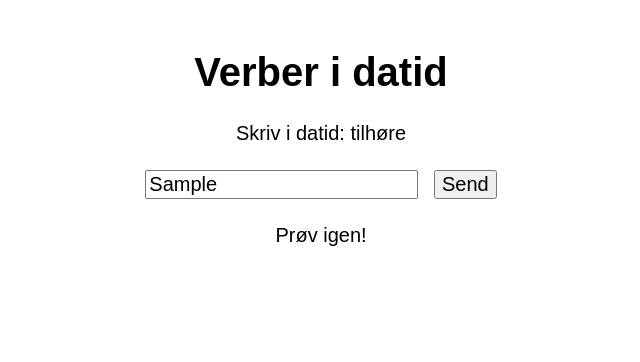
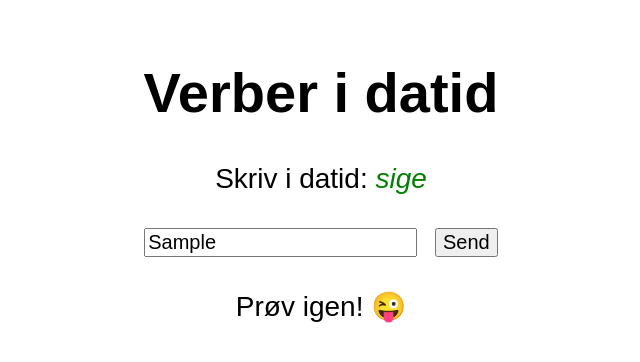
Before and after one commit to komarserjio/random, a plain HTML site: page index.html in a window 1280 px wide. Both pictures are taken after typing "Sample" into the empty fields and a click on the button "Send". Shown: the whole page, without its empty margins (319-959 px from the left). Drawn offline with Linux system fonts and the light colour scheme.

Commit message:
More fixes

```diff
--- a/index.html
+++ b/index.html
@@ -8,8 +8,8 @@
       body {
         font-family: "Arial", sans-serif;
         text-align: center;
-        margin: 50px;
-        font-size: 20px;
+        margin: 60px;
+        font-size: 28px;
       }
       button {
         margin: 5px;
@@ -18,6 +18,10 @@
       input {
         margin: 5px;
         font-size: 20px;
+      }
+      .word {
+        color: green;
+        font-style: italic;
       }
       #memeImage {
         display: none;
@@ -32,8 +36,9 @@
 
     <div id="quiz-container">
       <p id="question"></p>
+      <form onsubmit="return false;">
         <input type="text" id="answerInput" placeholder="Type your answer" />
-      <button onclick="checkAnswer()">Send</button>
+        <button id="sendButton" onclick="checkAnswer()" type="submit" style="display: none">Send</button>
         <button
           id="nextButton"
           onclick="moveToNextQuestion()"
@@ -41,6 +46,7 @@
         >
           Næste spørgsmål
         </button>
+      </form>
       <p id="result"></p>
       <button id="memeButton" onclick="showMeme()" style="display: none">
         Vis Meme Nu!
@@ -2117,22 +2123,26 @@
         }
       ];
 
-      // Shuffle the questions array to randomize the order
-      const shuffledQuestions = questions.sort(() => Math.random() - 0.5);
-
       // Initialize quiz variables
-      let currentQuestionIndex = 0;
-      let currentQuestion = shuffledQuestions[currentQuestionIndex];
+      // get random element from array
+      let currentQuestionIndex;
+      let currentQuestion;
+      let failCounter = 0;
 
       // Function to update the quiz with the current question
       function updateQuiz() {
-        document.getElementById("question").innerText =
-          "Skriv i datid: " + currentQuestion.question;
+        failCounter = 0;
+        currentQuestionIndex = Math.floor(Math.random() * questions.length);
+        currentQuestion = questions[currentQuestionIndex];
+
+        document.getElementById("question").innerHTML =
+          `Skriv i datid: <span class='word'>${currentQuestion.question}</span>`;
         document.getElementById("answerInput").value = "";
         document.getElementById("result").innerText = "";
         document.getElementById("nextButton").style.display = "none";
         document.getElementById("memeButton").style.display = "none";
         document.getElementById("memeImage").style.display = "none";
+        document.getElementById("sendButton").style.display = "inline-block";
       }
 
       // Function to check the user's answer
@@ -2141,36 +2151,62 @@
           .getElementById("answerInput")
           .value.trim()
           .toLowerCase();
+
         const correctAnswer = currentQuestion.answer.toLowerCase();
 
         if (userAnswer === correctAnswer) {
-          document.getElementById("result").innerText = "Rigtigt! Du har fortjent at se en meme!";
+          let successEmojis = ["🤪", "😂", "😎", "😜", "😝"];
+          let successMessasges = [
+            "Sådan!",
+            "Du er den bedste!",
+            "Ja!",
+            "Jeps!",
+            "Korrekt!",
+            "Helt korrekt!",
+            "Du har ret!",
+            "Så dygtig du er!",
+          ];
+          document.getElementById("result").innerText = successMessasges[
+            Math.floor(Math.random() * successMessasges.length)
+          ] + " " + successEmojis[Math.floor(Math.random() * successEmojis.length)];
 
           // Enable the "Next Question" and "Show Meme" buttons after a correct answer
           document.getElementById("nextButton").style.display = "inline-block";
+          document.getElementById("answerInput").style.display = "inline-block";
+          document.getElementById("sendButton").style.display = "none";
+
+          if (failCounter < 3) {
             document.getElementById("memeButton").style.display = "inline-block";
-          document.getElementById("answerInput").style.display = "inline-block";
+          }
         } else {
-          document.getElementById("result").innerText = "Prøv igen!";
+          failCounter++;
+          if (failCounter > 3) {
+            document.getElementById("result").innerHTML = `Korrekt svar: <span class='word'>${correctAnswer}</span>`;
+          } else {
+            let failEmojis = ["🤪", "🤡", "🙄", "😫", "😜", "😝", "💩"];
+            let tryAgainMessasges = [
+              "Prøv igen!",
+              "Det var ikke helt rigtigt!",
+              "Kom igen!",
+              "Er du sikkert?",
+              "Nej!!! Fejl!!!",
+              "Oops...",
+            ];
+            document.getElementById("result").innerText = tryAgainMessasges[
+              Math.floor(Math.random() * tryAgainMessasges.length)
+            ] + " " + failEmojis[Math.floor(Math.random() * failEmojis.length)];
+          }
         }
       }
 
       // Function to move to the next question
       function moveToNextQuestion() {
-        // Move to the next question or finish the quiz
-        if (currentQuestionIndex < shuffledQuestions.length - 1) {
-          currentQuestionIndex++;
-          currentQuestion = shuffledQuestions[currentQuestionIndex];
         updateQuiz();
-        } else {
-          document.getElementById("quiz-container").innerHTML =
-            "<p>Congratulations! You completed the quiz.</p>";
-        }
       }
 
       // Function to show a random meme image
       function showMeme() {
-        fetch("https://meme-api.com/gimme/animalmemes")
+        fetch("https://meme-api.com/gimme")
           .then((response) => response.json())
           .then((data) => {
             const memeImage = document.getElementById("memeImage");
```
Lines whose indentation alone changed are shown as unchanged.
